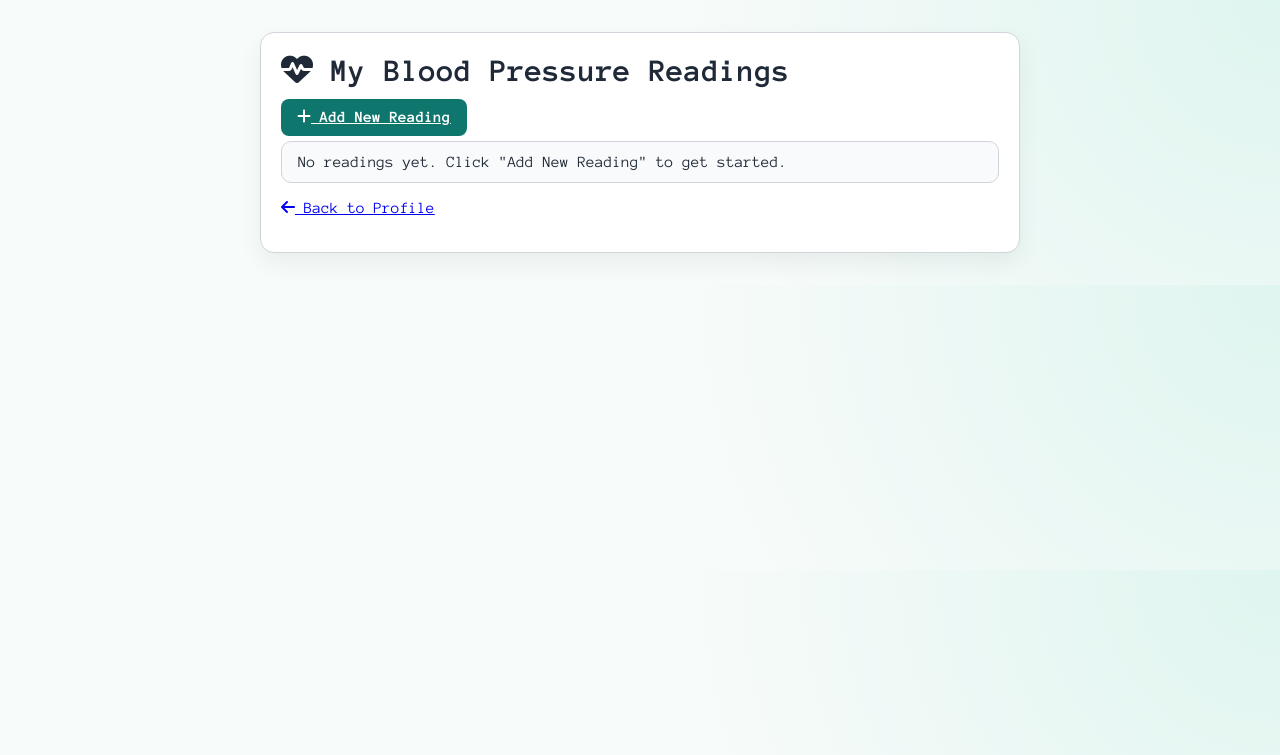
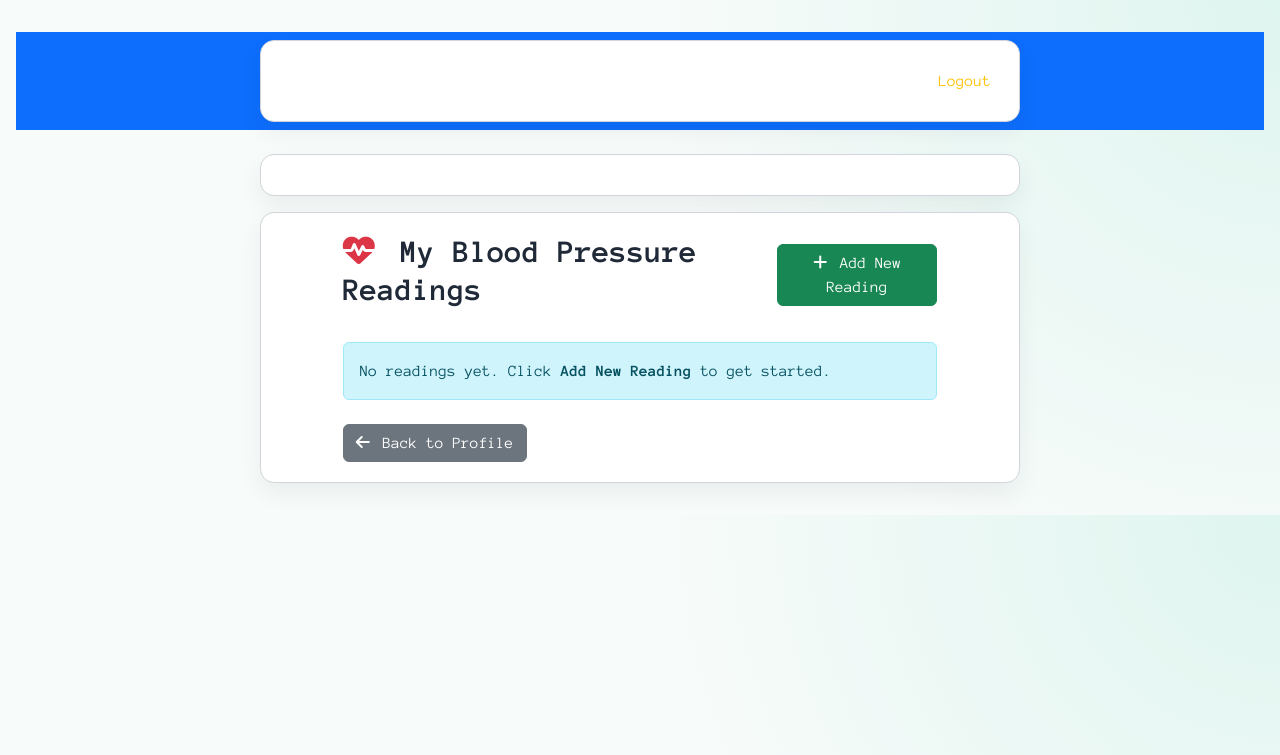
Before and after one commit to DominqueFre/bphackathon, a Django app: page /readings/ in a window 1280 px wide. Shown: the top 755 px of the page. Run offline with Django 4.2, Linux system fonts and the light colour scheme; the visitor is signed in with stand-in values (Sample User, id 1).

Commit message:
restructured htmls with bootstrap. fixed missing env.py file

```diff
--- a/profiles/templates/profiles/bp_reading_list.html
+++ b/profiles/templates/profiles/bp_reading_list.html
@@ -1,79 +1,100 @@
 {% extends "base.html" %}
-{% load static %}
 
 {% block title %}My Readings{% endblock %}
 
-{% block extra_css %}
-<link rel="stylesheet" href="{% static 'profiles/css/profile.css' %}">
-{% endblock %}
+{% block content %}
+<div class="row justify-content-center">
+    <div class="col-lg-10">
 
-{% block content %}
-<h1><i class="fa-solid fa-heart-pulse"></i> My Blood Pressure Readings</h1>
+        <div class="d-flex justify-content-between align-items-center mb-3">
+            <h2 class="fw-bold">
+                <i class="fa-solid fa-heart-pulse me-2 text-danger"></i>
+                My Blood Pressure Readings
+            </h2>
 
-<!-- Link to add a new reading -->
-<p>
-    <a href="{% url 'add_bp_reading' %}" class="btn-save">
-        <i class="fa-solid fa-plus"></i> Add New Reading
+            <a href="{% url 'add_bp_reading' %}" class="btn btn-success">
+                <i class="fa-solid fa-plus me-1"></i> Add New Reading
             </a>
-</p>
+        </div>
 
         {% if readings %}
-<table style="width: 100%; border-collapse: collapse; margin-top: 1rem;">
-    <thead>
-        <tr style="border-bottom: 2px solid #333; text-align: left;">
-            <th style="padding: 8px;">Date</th>
-            <th style="padding: 8px;">Time</th>
-            <th style="padding: 8px;">Systolic</th>
-            <th style="padding: 8px;">Diastolic</th>
-            <th style="padding: 8px;">Pulse</th>
-            <th style="padding: 8px;">Arm</th>
-            <th style="padding: 8px;">Position</th>
-            <th style="padding: 8px;">Comment</th>
-            <th style="padding: 8px;">Actions</th>
+        <div class="card shadow-sm">
+            <div class="card-body p-0">
+                <table class="table table-striped table-hover mb-0">
+                    <thead class="table-primary">
+                        <tr>
+                            <th>Date</th>
+                            <th>Time</th>
+                            <th>Systolic</th>
+                            <th>Diastolic</th>
+                            <th>Pulse</th>
+                            <th>Arm</th>
+                            <th>Position</th>
+                            <th>Comment</th>
+                            <th class="text-center">Actions</th>
                         </tr>
                     </thead>
+
                     <tbody>
                         {% for reading in readings %}
-        <tr style="border-bottom: 1px solid #ccc;">
-            <td style="padding: 8px;">{{ reading.reading_date }}</td>
-            <td style="padding: 8px;">{{ reading.reading_time }}</td>
-            <td style="padding: 8px;">{{ reading.systolic }}</td>
-            <td style="padding: 8px;">{{ reading.diastolic }}</td>
-            <td style="padding: 8px;">{{ reading.pulse|default:"—" }}</td>
-            <td style="padding: 8px;">{{ reading.get_arm_display }}</td>
-            <td style="padding: 8px;">
+                        <tr>
+                            <td>{{ reading.reading_date }}</td>
+                            <td>{{ reading.reading_time }}</td>
+
+                            <!-- Systolic -->
+                            <td class="fw-bold {% if reading.systolic > 140 %}text-danger{% elif reading.systolic > 120 %}text-warning{% else %}text-success{% endif %}">
+                                {{ reading.systolic }}
+                            </td>
+
+                            <!-- Diastolic -->
+                            <td class="fw-bold {% if reading.diastolic > 90 %}text-danger{% elif reading.diastolic > 80 %}text-warning{% else %}text-success{% endif %}">
+                                {{ reading.diastolic }}
+                            </td>
+
+                            <td>{{ reading.pulse|default:"—" }}</td>
+                            <td>{{ reading.get_arm_display }}</td>
+
+                            <td>
                                 {% if reading.position == "sitting" %}
-                    <i class="fa-solid fa-heart-pulse"></i>
+                                    <i class="fa-solid fa-heart-pulse text-danger"></i>
                                 {% elif reading.position == "prone" %}
-                    <i class="fa-solid fa-bed-pulse"></i>
+                                    <i class="fa-solid fa-bed-pulse text-primary"></i>
                                 {% elif reading.position == "standing" %}
-                    <i class="fa-solid fa-person"></i>
+                                    <i class="fa-solid fa-person text-success"></i>
                                 {% endif %}
                                 {{ reading.get_position_display }}
                             </td>
-            <td style="padding: 8px;">{{ reading.comment|default:"—" }}</td>
-            <td style="padding: 8px;">
-    <a href="{% url 'edit_bp_reading' reading.pk %}">
-        <i class="fa-solid fa-pen"></i> Edit
+
+                            <td>{{ reading.comment|default:"—" }}</td>
+
+                            <td class="text-center">
+                                <a href="{% url 'edit_bp_reading' reading.pk %}" class="btn btn-sm btn-outline-primary me-1">
+                                    <i class="fa-solid fa-pen"></i>
                                 </a>
-    &nbsp;
-    <a href="{% url 'delete_bp_reading' reading.pk %}" style="color: #dc3545;">
-        <i class="fa-solid fa-trash"></i> Delete
+                                <a href="{% url 'delete_bp_reading' reading.pk %}" class="btn btn-sm btn-outline-danger">
+                                    <i class="fa-solid fa-trash"></i>
                                 </a>
                             </td>
                         </tr>
                         {% endfor %}
                     </tbody>
+
                 </table>
+            </div>
+        </div>
 
         {% else %}
-<!-- Shown when the user has no readings yet -->
-<p class="bmi-box">No readings yet. Click "Add New Reading" to get started.</p>
+        <div class="alert alert-info mt-4">
+            No readings yet. Click <strong>Add New Reading</strong> to get started.
+        </div>
         {% endif %}
 
-<p style="margin-top: 1rem;">
-    <a href="{% url 'profile' %}">
-        <i class="fa-solid fa-arrow-left"></i> Back to Profile
+        <div class="mt-4">
+            <a href="{% url 'profile' %}" class="btn btn-secondary">
+                <i class="fa-solid fa-arrow-left me-1"></i> Back to Profile
             </a>
-</p>
+        </div>
+
+    </div>
+</div>
 {% endblock %}
--- a/profiles/urls.py
+++ b/profiles/urls.py
@@ -1,8 +1,17 @@
 from django.urls import path
-from .views import profile_upsert, add_bp_reading, bp_reading_list, edit_bp_reading, delete_bp_reading
+from .views import (
+    profile_detail,
+    profile_upsert,
+    add_bp_reading,
+    bp_reading_list,
+    edit_bp_reading,
+    delete_bp_reading,
+)
 
 urlpatterns = [
-    path("profile/", profile_upsert, name="profile"),
+    path("profile/", profile_detail, name="profile"),
+    path("profile/edit/", profile_upsert, name="profile_edit"),
+
     path("reading/add/", add_bp_reading, name="add_bp_reading"),
     path("readings/", bp_reading_list, name="bp_reading_list"),
     path("reading/<int:pk>/edit/", edit_bp_reading, name="edit_bp_reading"),
--- a/profiles/views.py
+++ b/profiles/views.py
@@ -86,3 +86,9 @@ def delete_bp_reading(request, pk):
         return redirect("bp_reading_list")
 
     return render(request, "profiles/bp_reading_confirm_delete.html", {"reading": reading})
+
+
+@login_required
+def profile_detail(request):
+    profile = UserProfile.objects.filter(user=request.user).first()
+    return render(request, "profiles/profile_detail.html", {"profile": profile})
--- a/templates/base.html
+++ b/templates/base.html
@@ -5,30 +5,96 @@
 <head>
     <meta charset="UTF-8">
     <meta name="viewport" content="width=device-width, initial-scale=1.0">
-    <title>{% block title %}BP Hackathon{% endblock %}</title>
+    <title>{% block title %}BP Tracker{% endblock %}</title>
 
-    <!-- Favicon Icons -->
-
+    <!-- Favicons -->
     <link rel="icon" type="image/png" href="{% static 'favicon/favicon-32x32.png' %}">
     <link rel="icon" type="image/png" href="{% static 'favicon/favicon-16x16.png' %}">
     <link rel="apple-touch-icon" href="{% static 'favicon/apple-touch-icon.png' %}">
     <link rel="manifest" href="{% static 'favicon/site.webmanifest' %}">
     <link rel="shortcut icon" href="{% static 'favicon/favicon.ico' %}">
 
-
-    <!-- Shared styles used across all pages. -->
-    <link rel="stylesheet" href="{% static 'css/base.css' %}">
+    <!-- Bootstrap + FontAwesome -->
+    <link href="https://cdn.jsdelivr.net/npm/bootstrap@5.3.3/dist/css/bootstrap.min.css" rel="stylesheet">
     <link rel="stylesheet" href="https://cdnjs.cloudflare.com/ajax/libs/font-awesome/6.5.2/css/all.min.css">
 
-    <!-- Page-specific styles can be injected here. -->
+    <!-- Custom CSS -->
+    <link rel="stylesheet" href="{% static 'css/base.css' %}">
+
     {% block extra_css %}{% endblock %}
 </head>
 
-<body>
+<body class="bg-light">
+
+    <!-- NAVBAR -->
+    <nav class="navbar navbar-expand-lg navbar-dark bg-primary mb-4">
+        <div class="container">
+            <a class="navbar-brand fw-bold" href="{% url 'home' %}">
+                <i class="fa-solid fa-heart-pulse me-2"></i>BP Tracker
+            </a>
+
+            <button class="navbar-toggler" type="button" data-bs-toggle="collapse"
+                data-bs-target="#navbarNav" aria-controls="navbarNav" aria-expanded="false"
+                aria-label="Toggle navigation">
+                <span class="navbar-toggler-icon"></span>
+            </button>
+
+            <div class="collapse navbar-collapse" id="navbarNav">
+                <ul class="navbar-nav ms-auto">
+
+                    {% if user.is_authenticated %}
+                    <li class="nav-item">
+                        <a class="nav-link" href="{% url 'profile' %}">My Profile</a>
+                    </li>
+
+                    <li class="nav-item">
+                        <a class="nav-link" href="{% url 'bp_reading_list' %}">My Readings</a>
+                    </li>
+
+                    <li class="nav-item">
+                        <a class="nav-link" href="{% url 'add_bp_reading' %}">
+                            <i class="fa-solid fa-plus"></i> Add Reading
+                        </a>
+                    </li>
+
+                    <li class="nav-item">
+                        <a class="nav-link text-warning" href="{% url 'account_logout' %}">
+                            Logout
+                        </a>
+                    </li>
+
+                    {% else %}
+                    <li class="nav-item">
+                        <a class="nav-link" href="{% url 'account_login' %}">Login</a>
+                    </li>
+                    {% endif %}
+
+                </ul>
+            </div>
+        </div>
+    </nav>
+
+    <!-- MESSAGES -->
+    <div class="container mb-3">
+        {% if messages %}
+        {% for message in messages %}
+        <div class="alert alert-{{ message.tags }} alert-dismissible fade show" role="alert">
+            {{ message }}
+            <button type="button" class="btn-close" data-bs-dismiss="alert"></button>
+        </div>
+        {% endfor %}
+        {% endif %}
+    </div>
+
+    <!-- MAIN CONTENT -->
     <main class="container">
-        <!-- Main page content area. -->
         {% block content %}{% endblock %}
     </main>
+
+    <!-- Bootstrap JS -->
+    <script src="https://cdn.jsdelivr.net/npm/bootstrap@5.3.3/dist/js/bootstrap.bundle.min.js"></script>
+
+    {% block extra_js %}{% endblock %}
 </body>
 
 </html>
```
Also changed, not shown: bpproject/settings.py (+6 -3 lines), profiles/templates/profiles/bp_reading_confirm_delete.html (+31 -14 lines), profiles/templates/profiles/bp_reading_form.html (+32 -28 lines), profiles/templates/profiles/profile_detail.html (added, +56 -0 lines), profiles/templates/profiles/profiles_form.html (+37 -29 lines), templates/account/login.html (added, +37 -0 lines), templates/account/logout.html (added, +46 -0 lines), templates/account/signup.html (added, +37 -0 lines). Lines whose indentation alone changed are shown as unchanged.
